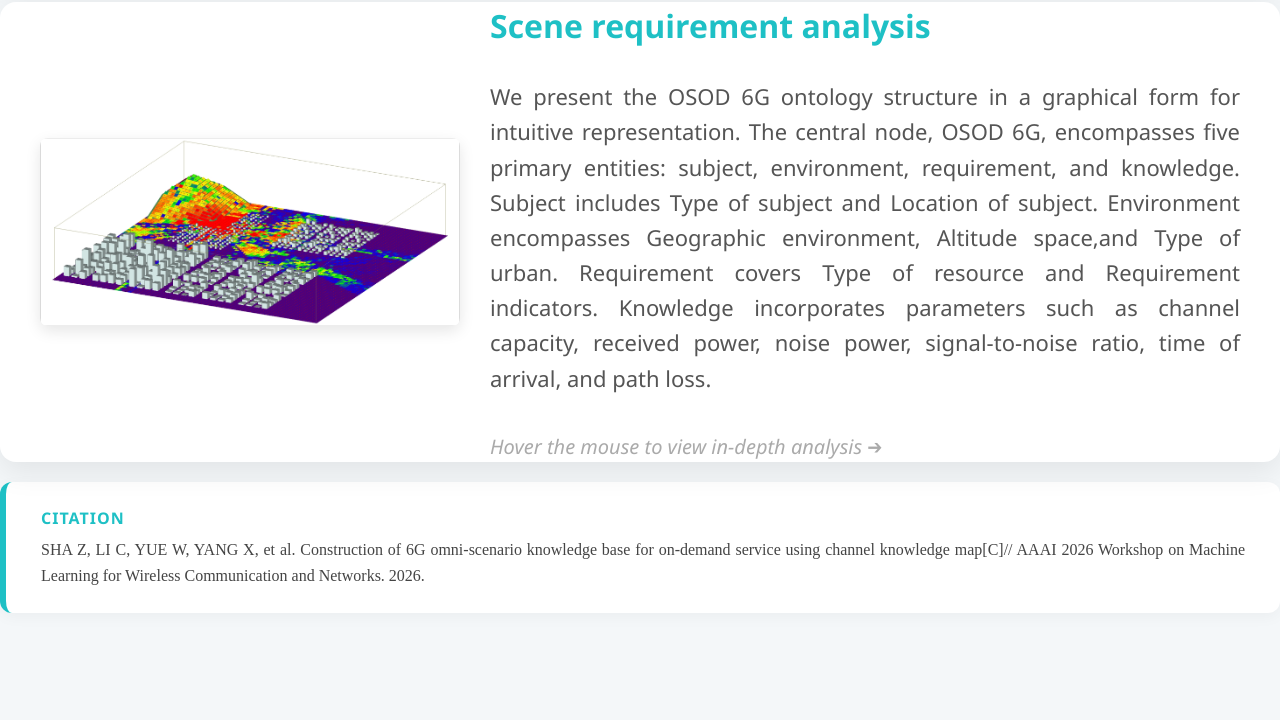
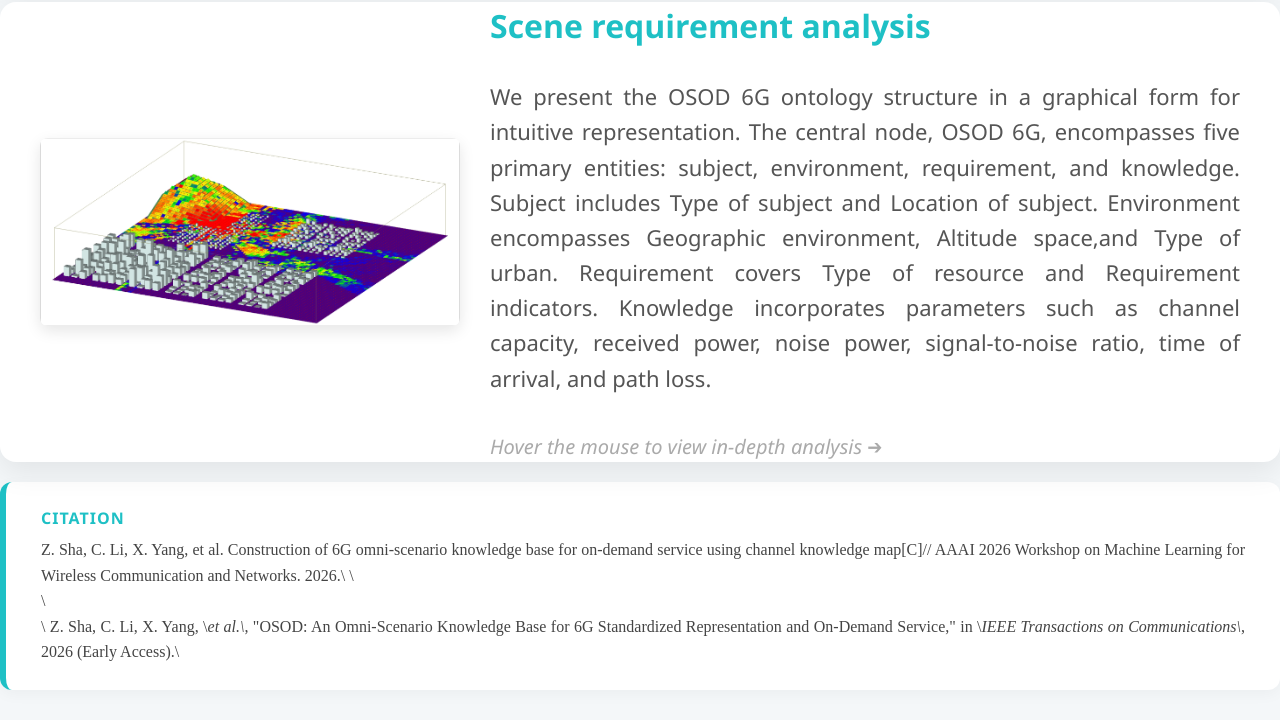
Before and after one commit to shazifan/OSOD-6G, a plain HTML site: page index.html in a window 1280 px wide. Shown: the part 729-1449 px from the top of the page. Before the commit the page ends 1372 px from the top, so only its background shows below. Drawn offline with Linux system fonts and the light colour scheme.

```diff
--- a/index.html
+++ b/index.html
@@ -73,7 +73,9 @@
       <div class="citation-card">
         <div class="citation-title">Citation</div>
         <p class="citation-text">
-          SHA Z, LI C, YUE W, YANG X, et al. Construction of 6G omni-scenario knowledge base for on-demand service using channel knowledge map[C]// AAAI 2026 Workshop on Machine Learning for Wireless Communication and Networks. 2026.
+          Z. Sha, C. Li, X. Yang, et al. Construction of 6G omni-scenario knowledge base for on-demand service using channel knowledge map[C]// AAAI 2026 Workshop on Machine Learning for Wireless Communication and Networks. 2026.\
+          \<br>\<br>\
+          Z. Sha, C. Li, X. Yang, \<em>et al.\</em>, "OSOD: An Omni-Scenario Knowledge Base for 6G Standardized Representation and On-Demand Service," in \<em>IEEE Transactions on Communications\</em>, 2026 (Early Access).\
         </p>
       </div>
     </div>
```
